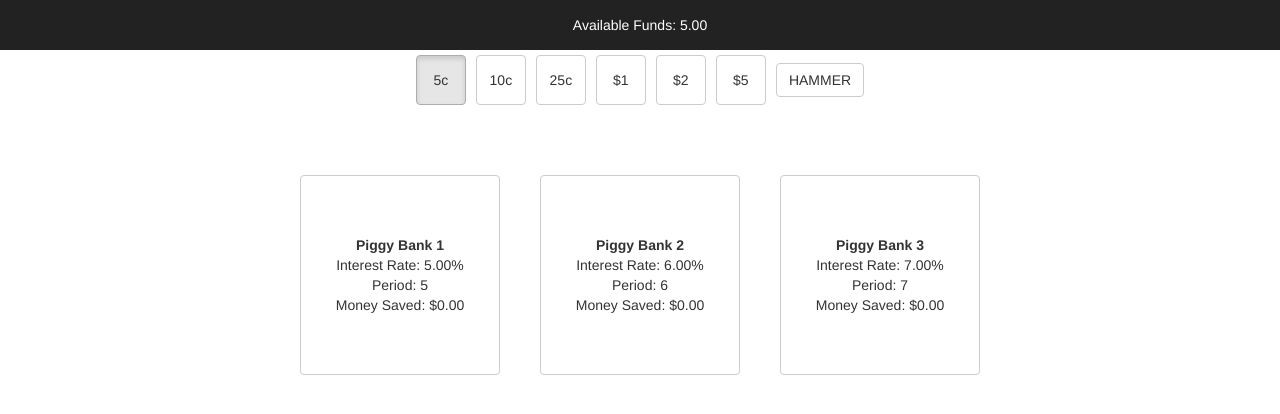
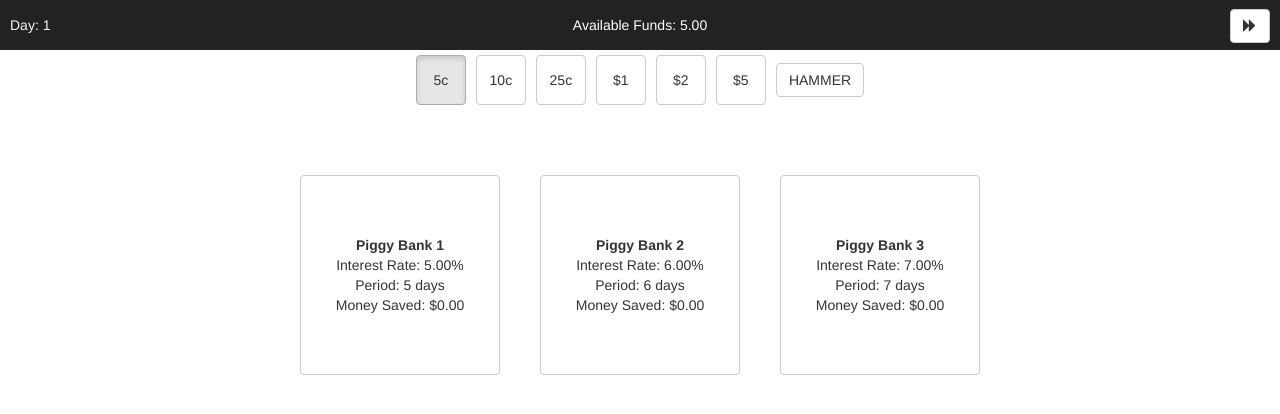
Before and after one commit to kpandza/financial-literacy-game, a React (Create React App) app: page / in a window 1280 px wide. Shown: the top 414 px of the page. Built offline with nearby package versions, Linux system fonts and the light colour scheme.

Commit message:
(game/interest) [WO] Implement fast forwarding

```diff
--- a/src/App.jsx
+++ b/src/App.jsx
@@ -3,9 +3,9 @@ import './App.css';
 import { InterestGame } from './components/interest/InterestGame';
 
 const defaultPiggyBanks = {
-"Piggy Bank 1": {"interestRate": 0.05, "period": 5, "moneySaved": 0, "isDead": false},
-"Piggy Bank 2": {"interestRate": 0.06, "period": 6, "moneySaved": 0, "isDead": false},
-"Piggy Bank 3": {"interestRate": 0.07, "period": 7, "moneySaved": 0, "isDead": false},
+  "Piggy Bank 1": { "interestRate": 0.05, "period": 5, "moneySaved": 0, "isDead": false },
+  "Piggy Bank 2": { "interestRate": 0.06, "period": 6, "moneySaved": 0, "isDead": false },
+  "Piggy Bank 3": { "interestRate": 0.07, "period": 7, "moneySaved": 0, "isDead": false },
 };
 
 class App extends React.Component {
@@ -18,12 +18,14 @@ class App extends React.Component {
       startingFunds: -1,
       availableFunds: -1,
       piggyBanks: defaultPiggyBanks,
-      maximumWithdrawalAmount: 0,
+      maximumWithdrawalAmount: -1,
     }
 
     this.setStartingFunds = this.setStartingFunds.bind(this);
     this.setAvailableFunds = this.setAvailableFunds.bind(this);
     this.updatePiggyBank = this.updatePiggyBank.bind(this);
+    this.setTime = this.setTime.bind(this);
+    this.setMaximumWithdrawalAmount = this.setMaximumWithdrawalAmount.bind(this);
   }
 
   componentDidMount() {
@@ -32,6 +34,7 @@ class App extends React.Component {
       loading: false,
       startingFunds: 5, // TEMP
       availableFunds: 5, // TEMP
+      maximumWithdrawalAmount: 250, // TEMP
     });
   }
 
@@ -41,10 +44,14 @@ class App extends React.Component {
       ? <div>Loading...</div>
       : <div className="App">
         <InterestGame
+          startingFunds={this.state.startingFunds}
           availableFunds={this.state.availableFunds}
           setAvailableFunds={this.setAvailableFunds}
           piggyBanks={this.state.piggyBanks}
           updatePiggyBank={this.updatePiggyBank}
+          time={this.state.time}
+          setTime={this.setTime}
+          maximumWithdrawalAmount={this.state.maximumWithdrawalAmount}
         />
       </div>;
 
@@ -59,6 +66,14 @@ class App extends React.Component {
     this.setState({ availableFunds: amount });
   }
 
+  setMaximumWithdrawalAmount(amount) {
+    this.setState({ maximumWithdrawalAmount: amount });
+  }
+
+  setTime(time) {
+    this.setState({ time: time });
+  }
+
   updatePiggyBank(updatedPiggyBanks) {
     this.setState({ piggyBanks: updatedPiggyBanks });
   }
--- a/src/components/interest/InterestGame.jsx
+++ b/src/components/interest/InterestGame.jsx
@@ -1,5 +1,6 @@
 import React from 'react';
 import PropTypes from 'prop-types';
+import { Button, Glyphicon } from 'react-bootstrap';
 import { MoneyButtonPanel } from './MoneyButtonPanel';
 import { PiggyBankPanel } from './PiggyBankPanel';
 import './interest.css';
@@ -15,6 +16,24 @@ export class InterestGame extends React.Component {
 
         this.setSelectedMoneyIndex = this.setSelectedMoneyIndex.bind(this);
         this.setHammerStatus = this.setHammerStatus.bind(this);
+        this.handleFastForward = this.handleFastForward.bind(this);
+    }
+
+    handleFastForward() {
+        const updatedTime = this.props.time + 1;
+        this.props.setTime(updatedTime); // Increment Time
+
+        let updatedData = this.props.piggyBanks;
+
+        Object.keys(updatedData).forEach(piggyId => { // Handle Interest
+            if (updatedTime % updatedData[piggyId].period === 0) {
+                updatedData[piggyId].moneySaved = updatedData[piggyId].moneySaved*(1+updatedData[piggyId].interestRate);
+            }
+        });
+
+        this.props.updatePiggyBank(updatedData);
+
+        this.props.setAvailableFunds(this.props.startingFunds);
     }
 
     render() {
@@ -24,6 +43,15 @@ export class InterestGame extends React.Component {
                     <link rel="stylesheet" href="https://maxcdn.bootstrapcdn.com/bootstrap/3.3.7/css/bootstrap.min.css" integrity="sha384-BVYiiSIFeK1dGmJRAkycuHAHRg32OmUcww7on3RYdg4Va+PmSTsz/K68vbdEjh4u" crossOrigin="anonymous"></link>
                     Available Funds: {(this.props.availableFunds).toFixed(2)}
                 </header>
+
+                <Button
+                    className="time-button"
+                    onClick={this.handleFastForward}
+                >
+                    <Glyphicon glyph="forward" />
+                </Button>
+
+                <span className="time-label">Day: {this.props.time + 1}</span>
 
                 <MoneyButtonPanel
                     availableFunds={this.props.availableFunds}
@@ -56,8 +84,12 @@ export class InterestGame extends React.Component {
 }
 
 InterestGame.propTypes = {
+    startingFunds: PropTypes.number.isRequired,
     availableFunds: PropTypes.number.isRequired,
     setAvailableFunds: PropTypes.func.isRequired,
     piggyBanks: PropTypes.object.isRequired,
     updatePiggyBank: PropTypes.func.isRequired,
+    time: PropTypes.number.isRequired,
+    setTime: PropTypes.func.isRequired,
+    maximumWithdrawalAmount: PropTypes.number.isRequired,
 }
--- a/src/components/interest/PiggyBankPanel.jsx
+++ b/src/components/interest/PiggyBankPanel.jsx
@@ -23,6 +23,8 @@ export class PiggyBankPanel extends React.Component {
 
             updatedData[piggyId].moneySaved += transactionAmount; // Add Money
             this.props.setAvailableFunds(this.props.availableFunds - transactionAmount); // Deduct Money
+
+            console.log(transactionAmount);
         }
 
         this.props.updatePiggyBank(updatedData);
@@ -44,7 +46,7 @@ export class PiggyBankPanel extends React.Component {
             : <div>
                 <b>{piggyId}</b> <br />
                 Interest Rate: {(piggyBankData.interestRate * 100).toFixed(2)}% <br />
-                Period: {parseInt(piggyBankData.period, 10)} <br />
+                Period: {parseInt(piggyBankData.period, 10)} days<br />
                 Money Saved: ${(piggyBankData.moneySaved).toFixed(2)}
             </div>;
 
--- a/src/components/interest/interest.css
+++ b/src/components/interest/interest.css
@@ -41,3 +41,22 @@
   height: 200px;
   margin: 20px;
 }
+
+.time-button {
+  float: right;
+  margin-top: -41px;
+  margin-right: 10px;
+}
+
+.time-button {
+  float: right;
+  margin-top: -41px;
+  margin-right: 10px;
+}
+
+.time-label {
+  float: left;
+  margin-top: -35px;
+  margin-left: 10px;
+  color: whitesmoke;
+}
```
